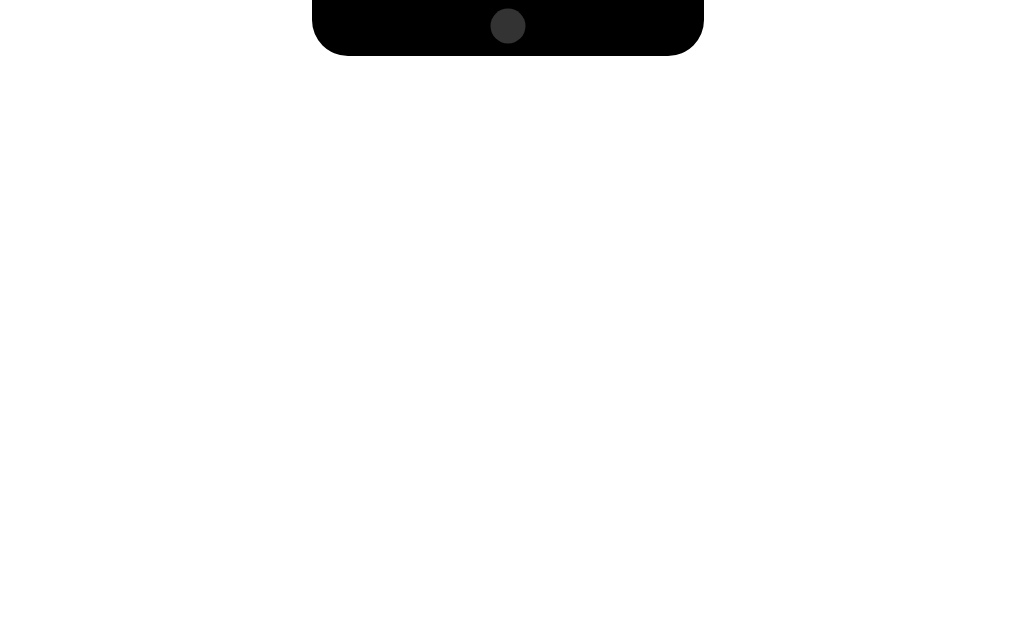
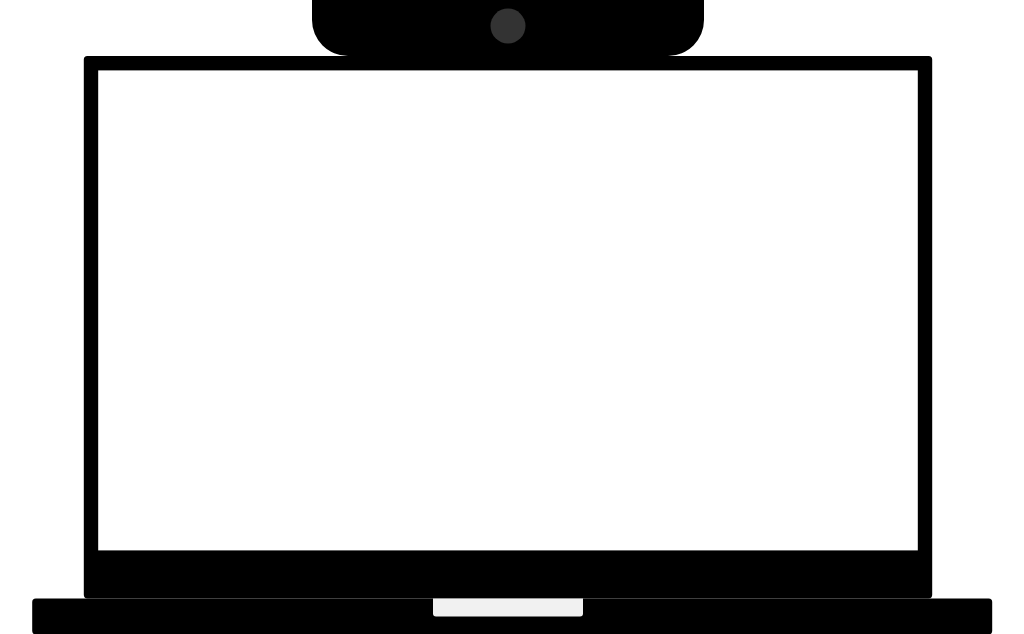
Before and after one commit to Frederik-Harms/hoveopgave, a plain HTML site: page index.html in a window 1280 px wide. Shown: the part 712-1346 px from the top of the page, without its empty margins (132-1156 px from the left). Before the commit the page ends 800 px from the top, so only its background shows below. Drawn offline with Linux system fonts and the light colour scheme.

Commit message:
computer tilføjet

```diff
--- a/css/style.css
+++ b/css/style.css
@@ -42,4 +42,58 @@
   height: 640px;
   background: white; }
 
-/*# sourceMappingURL=style.css.map */
+  /* The laptop with borders */
+  .laptop {
+    -webkit-transform-origin: 0 0;
+    transform-origin: 0 0;
+    -webkit-transform: scale(.6) translate(-50%); /* Scaled down for a better Try-it experience (change to 1 for full scale) */
+    transform: scale(.6) translate(-50%); /* Scaled down for a better Try-it experience (change to 1 for full scale) */
+    left: 50%;
+    position: absolute;
+    width: 1366px;
+    height: 800px;
+    border-radius: 6px;
+    border-style: solid;
+    border-color: black;
+    border-width: 24px 24px 80px;
+    background-color: black;
+
+  }
+
+  /* The keyboard of the laptop */
+  .laptop:after {
+    content: '';
+    display: block;
+    position: absolute;
+    width: 1600px;
+    height: 60px;
+    margin: 80px 0 0 -110px;
+    background: black;
+    border-radius: 6px;
+  }
+
+  /* The top of the keyboard */
+  .laptop:before {
+    content: '';
+    display: block;
+    position: absolute;
+    width: 250px;
+    height: 30px;
+    bottom: -110px;
+    left: 50%;
+    -webkit-transform: translate(-50%);
+    transform: translate(-50%);
+    background: #f1f1f1;
+    border-bottom-left-radius: 5px;
+    border-bottom-right-radius: 5px;
+    z-index: 1;
+  }
+
+  /* The screen (or content) of the device */
+  .laptop .content2 {
+    width: 1366px;
+    height: 800px;
+    overflow: hidden;
+    border: none;
+    background: white;
+  }
--- a/index.html
+++ b/index.html
@@ -9,8 +9,13 @@
   <body>
     <div class="smartphone">
       <div class="content">
-        <iframe src="https://enbidafspanien.dk/" width="356px" height="636px"></iframe>
+
       </div>
     </div>
+
+    <div class="laptop">
+  <div class="content2">
+  </div>
+</div>
   </body>
 </html>
```
